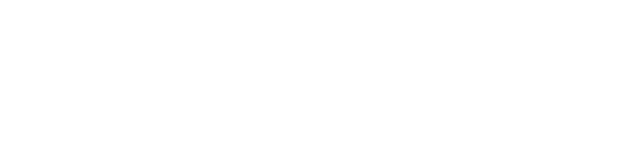
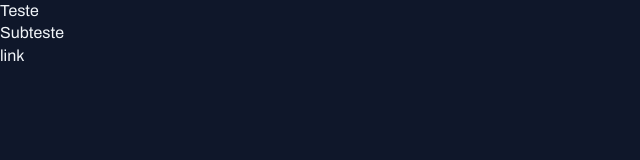
Before and after one commit to devPedro7/estudosGrid, a plain HTML site: page PROJETO - PORTAL DE NOTICIAS/index.html in a window 1280 px wide. Shown: the whole page, without its empty margins (0-640 px from the left). Drawn offline with Linux system fonts and the light colour scheme.

Commit message:
Adicionando fontes do projeto e gitignore

```diff
--- a/PROJETO - PORTAL DE NOTICIAS/CSS/global.css
+++ b/PROJETO - PORTAL DE NOTICIAS/CSS/global.css
@@ -15,9 +15,33 @@
     --text-color-primary: #F1F5F9;
     --text-color-secondary: #CBD5E1;
 
+    /*fontes*/
+    --font-family: 'Archivo', sans-serif;
+    --h1: 800 24px/135% var(--font-family);
+    --h2: 800 16px/140% var(--font-family);
+    --h3: 800 14px/140% var(--font-family);
+    --text-span: 600 14px/145% var(--font-family);
+    --text: 400 16px/140% var(--font-family);
+    --text-sm: 400 16px/140% var(--font-family);
+
 }
 
 body{
     color: var(--text-color-primary);
+    font: var(--text);
     background-color: var(--bg-color);
 }
+
+a{
+    text-decoration: none;
+    color: inherit ; /*herdando a cor do body isso o que o inherit quer dizer*/
+}
+
+a:hover{
+    color: var(--brand-color-light);
+    transition: 1s;
+}
+
+h1,h2,h3{
+    font: inherit; /*herdando do pai em que ele está dentro*/
+}
--- a/PROJETO - PORTAL DE NOTICIAS/index.html
+++ b/PROJETO - PORTAL DE NOTICIAS/index.html
@@ -1,11 +1,19 @@
 <!DOCTYPE html>
-<html lang="en">
+<html lang="pt-br">
 <head>
+    <link rel="preconnect" href="https://fonts.googleapis.com">
+    <link rel="preconnect" href="https://fonts.gstatic.com" crossorigin>
     <meta charset="UTF-8">
     <meta name="viewport" content="width=device-width, initial-scale=1.0">
+    <link rel="stylesheet" href="CSS/index.css">
+    <link href="https://fonts.googleapis.com/css2?family=Archivo:ital,wght@0,100..900;1,100..900&display=swap" rel="stylesheet">
     <title>Document</title>
 </head>
 <body>
 
+    <h1>Teste</h1>
+    <h2>Subteste</h2>
+    <a href="#">link</a>
+
 </body>
 </html>
```
Also changed, not shown: 1 other file.
